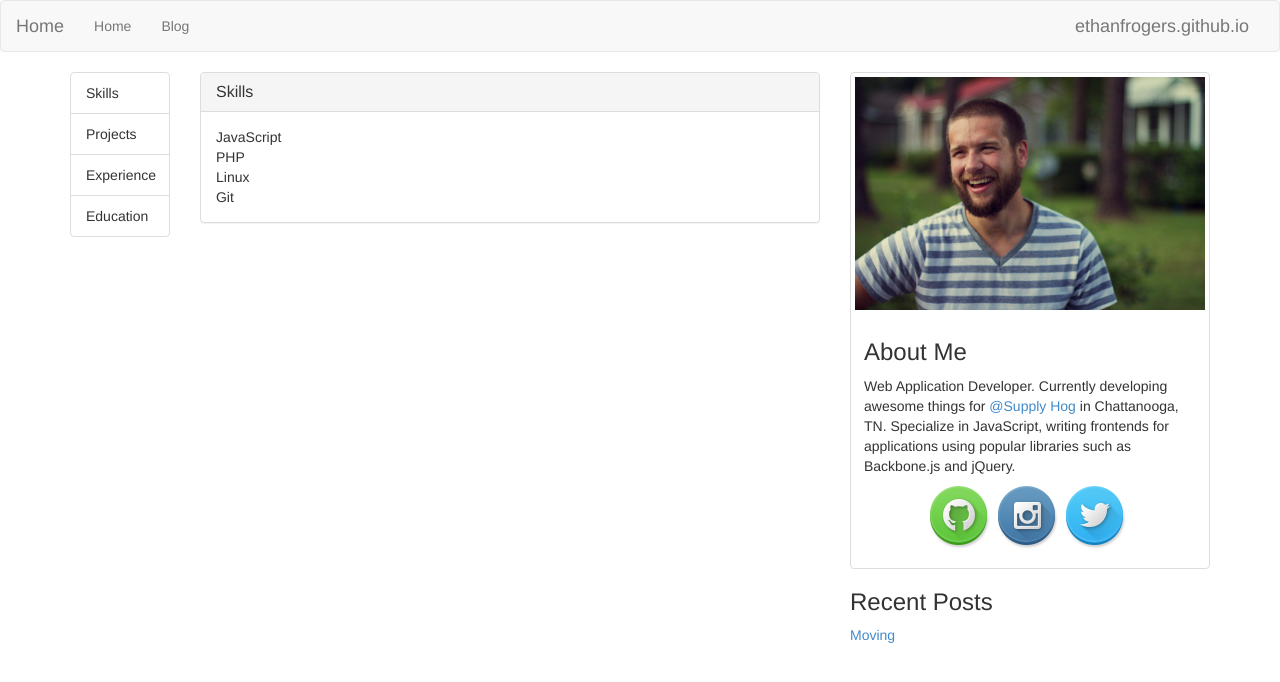
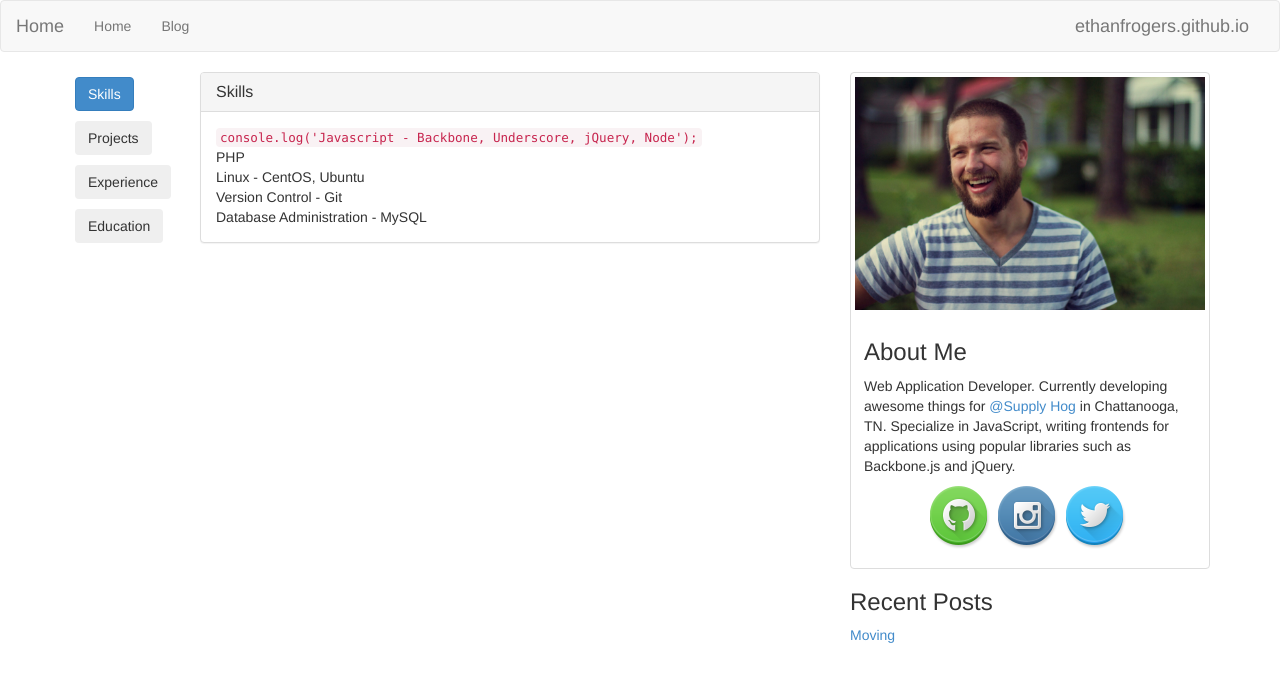
Before and after one commit to ethanfrogers/ethanfrogers.github.io, a Jekyll site: the page built from index.md, in a window 1280 px wide. Shown: the top 682 px of the page. Built offline with Jekyll 4.4.1, drawn with Linux system fonts in a browser that asks for light colours; Markdown is read by kramdown in place of the engine named in the settings.

Commit message:
styling updates

```diff
--- a/css/main.css
+++ b/css/main.css
@@ -32,3 +32,6 @@ a.inline{
 #resume_list{
 	cursor: pointer;
 }
+#resume_list li{
+	padding: 5px;
+}
--- a/index.md
+++ b/index.md
@@ -3,13 +3,13 @@ title: Home
 layout: default
 name: home
 ---
-<div class="row">
+<div class="row ">
 	<div class="col-md-2">
-		<ul id="resume_list" class='bulletless list-group'>
-			<li class="list-group-item active" item="skills">Skills</li>
-			<li class="list-group-item" item="projects">Projects</li>
-			<li class="list-group-item" item="experience">Experience</li>
-			<li class="list-group-item" item="education">Education</li>
+		<ul id="resume_list" class='bulletless'>
+			<li item="skills"><button class="btn btn-primary">Skills</button></li>
+			<li item="projects"><button class="btn">Projects</button></li>
+			<li item="experience"><button class="btn">Experience</button></li>
+			<li item="education"><button class="btn">Education</button></li>
 		</ul>
 	</div>
 	<div id="resume_content" class="col-md-10">
@@ -20,10 +20,11 @@ name: home
 			  </div>
 			  <div class="panel-body">
 			    <ul class="bulletless">
-			    	<li>JavaScript</li>
+			    	<li><code>console.log('Javascript - Backbone, Underscore, jQuery, Node');</code></li>
 			    	<li>PHP</li>
-			    	<li>Linux</li>
-			    	<li>Git</li>
+			    	<li>Linux - CentOS, Ubuntu</li>
+			    	<li>Version Control - Git</li>
+			    	<li>Database Administration - MySQL</li>
 			    </ul>
 			  </div>
 			</div>
--- a/js/skills.js
+++ b/js/skills.js
@@ -1,6 +1,8 @@
 $('document').ready(function(){
-	$("#resume_list li").click(function(event){
-		var item = $(event.target).attr('item');
+	$("#resume_list button").click(function(event){
+		var item = $(event.target).parents('li').attr('item');
+		$("#resume_list").find('button').removeClass('btn-primary');
+		$(event.target).addClass('btn-primary');
 		$("#resume_content").find('.content').hide();
 		$("#resume_content").find('#' + item).slideDown(500);
 	});
```
Also changed, not shown: 3 other files.
